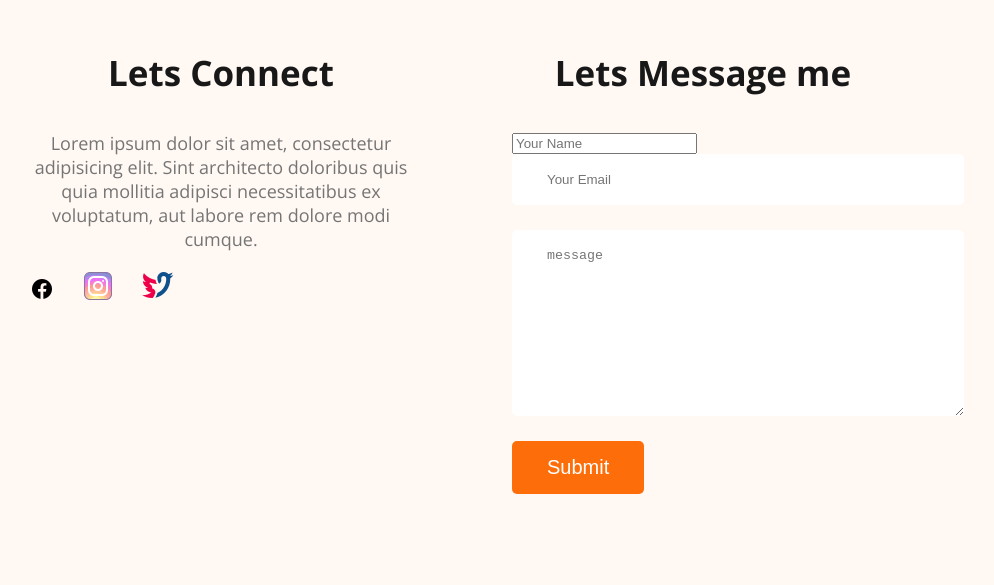
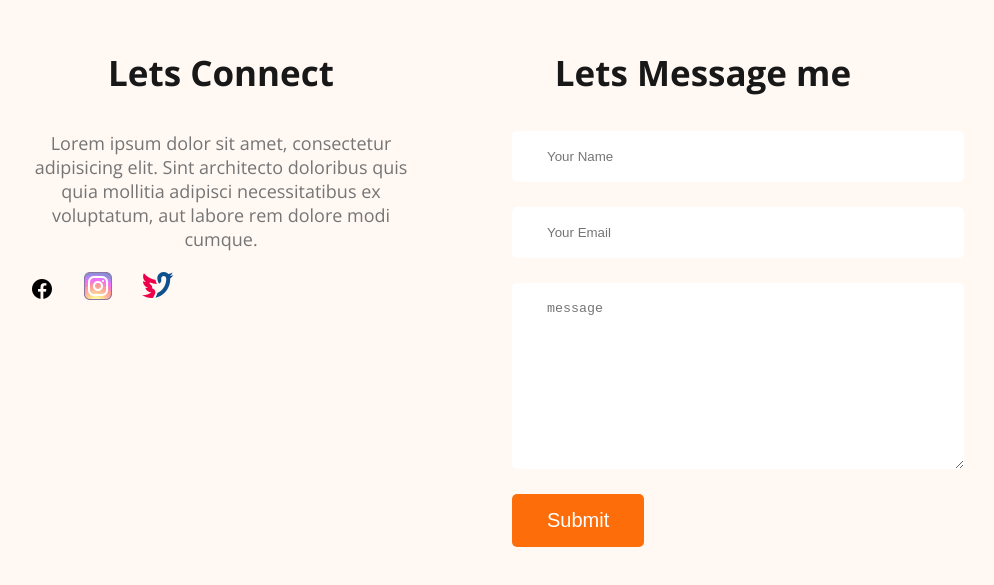
Before and after one commit to Chand4D/Developer-portfolio, a plain HTML site: page index.html in a window 1280 px wide. Shown: the part 3453-4038 px from the top of the page, without its empty margins (178-1172 px from the left). Drawn offline with nearby package versions, Linux system fonts and the light colour scheme.

```diff
--- a/index.html
+++ b/index.html
@@ -152,7 +152,7 @@
 <div class="footer-colum">
     <h3 class="section-title">Lets Message me</h3>
     <form class="contact">
-        <input type=" text" placeholder="Your Name">
+        <input type="Name" placeholder="Your Name">
         <input type="Email" placeholder="Your Email">
         <textarea placeholder="message" name="" id="" cols="30" rows="10"></textarea>
         <input class="btn-primary" type="submit" value="Submit">
--- a/styles/portfolio.css
+++ b/styles/portfolio.css
@@ -173,7 +173,7 @@
 .social-links a{
 margin-right: 25px;
 }
-.contact input[type="text"], .contact input[type="Email"], textarea{
+.contact input[type="Name"], .contact input[type="Email"], textarea{
     display: block;
 margin-bottom: 25px;
 padding: 18px 35px;
```
